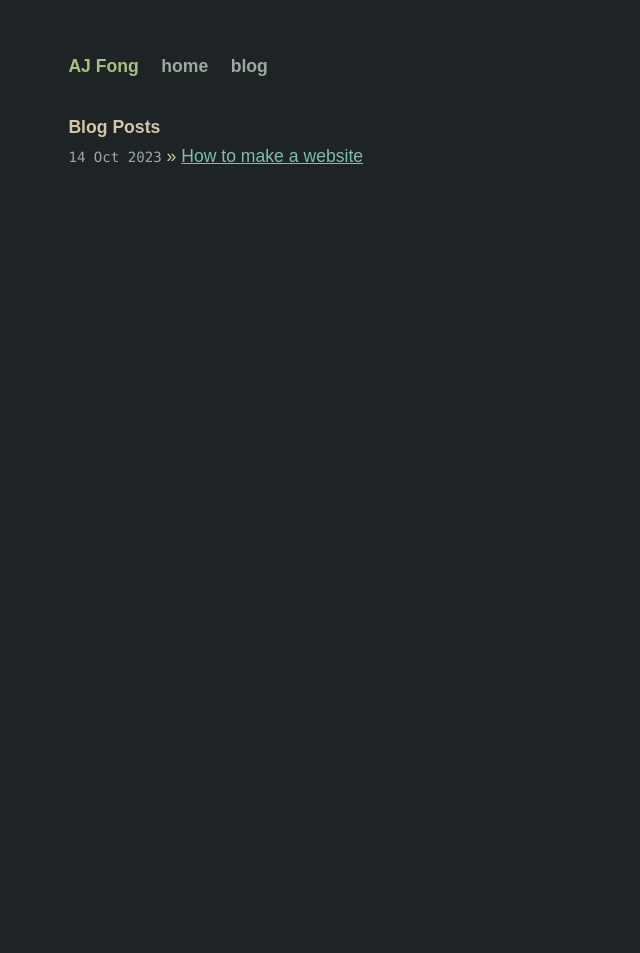
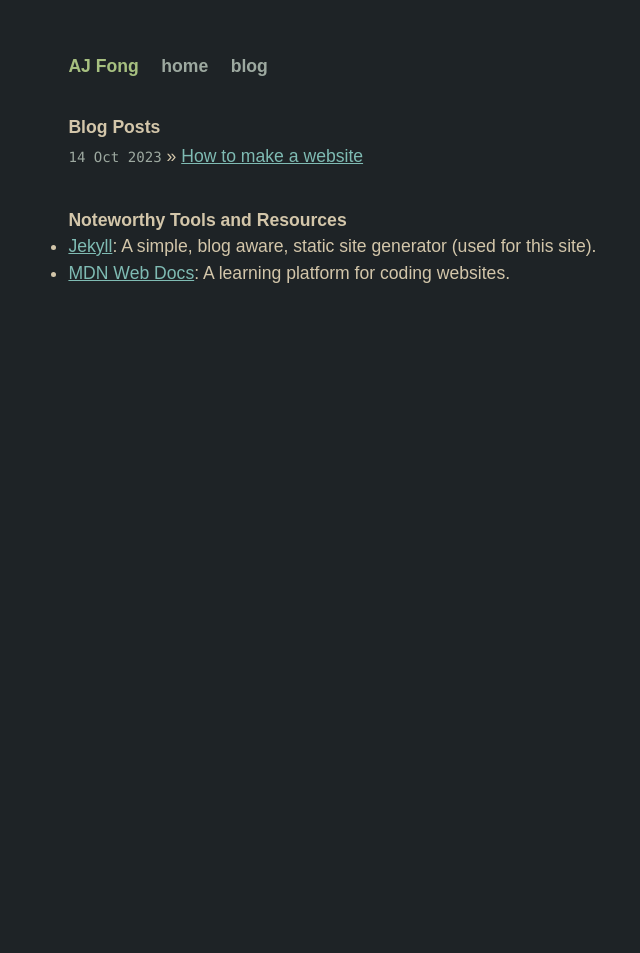
Before and after one commit to af1728/webcontent, a Jekyll site: the page built from blog.html, in a window 1280 px wide. Shown: the whole page, without its empty margins (202-842 px from the left). Built offline with Jekyll 4.4.1, drawn with Linux system fonts in a browser that asks for light colours.

Commit message:
Add responsive design

```diff
--- a/_layouts/default.html
+++ b/_layouts/default.html
@@ -3,6 +3,7 @@
     <head>
         <title>{{page.title}}</title>
         <link rel="stylesheet" href={{"/assets/css/screen.css" | relative_url}}>
+        <meta name="viewport" content="width=device-width,initial-scale=1" />
     </head>
     <body>
         <header>
--- a/assets/css/screen.css
+++ b/assets/css/screen.css
@@ -28,7 +28,6 @@
     color: var(--fg);
     font-family: Arial, sans-serif;
     font-size: 110%;
-    width: 42em;
     /* top | right | bottom | left, centres the element */
     margin: 3em auto 2em auto;
     line-height: 1.5; /* minimum value for accessibility */
@@ -95,20 +94,32 @@
     color: var(--grey2);
 }
 
+@media screen and (min-width: 42em) {
+    body {
+        width: 42em;
+    }
+}
+
 /* || Home */
 address {
     display: flex;
+    flex-flow: wrap;
     align-items: center;
     justify-content: space-evenly;
+}
+
+figcaption {
+    text-align: center;
 }
 
 address ul {
     list-style-type: none;
 }
 
-/*address div {
-    flex: 1;
-}*/
+blockquote cite {
+    text-align: end;
+    display: block;
+}
 
 /* || Blog */
 
--- a/blog.html
+++ b/blog.html
@@ -14,3 +14,18 @@
         {% endfor %}
     </ul>
 </section>
+
+<section>
+    <h2>Noteworthy Tools and Resources</h2>
+    <ul>
+        <li>
+            <a href="https://jekyllrb.com">Jekyll</a>:
+            A simple, blog aware, static site generator (used for
+            this site).
+        </li>
+        <li>
+            <a href="https://developer.mozilla.org/en-US/docs/Learn">MDN Web Docs</a>:
+            A learning platform for coding websites.
+        </li>
+    </ul>
+</section>
--- a/index.html
+++ b/index.html
@@ -36,6 +36,10 @@
         Here is my CV (PDF, 300MB).
     </a>
 </p>
+<p>
+    Between September 2024 and August 2026 I am supported by a
+    <a href="https://croucher.org.hk/en/funding/study-awards/scholarships">Croucher Scholarship</a>.
+</p>
 <hr />
 <blockquote>
     <p>
```
Also changed, not shown: 4 other files.
